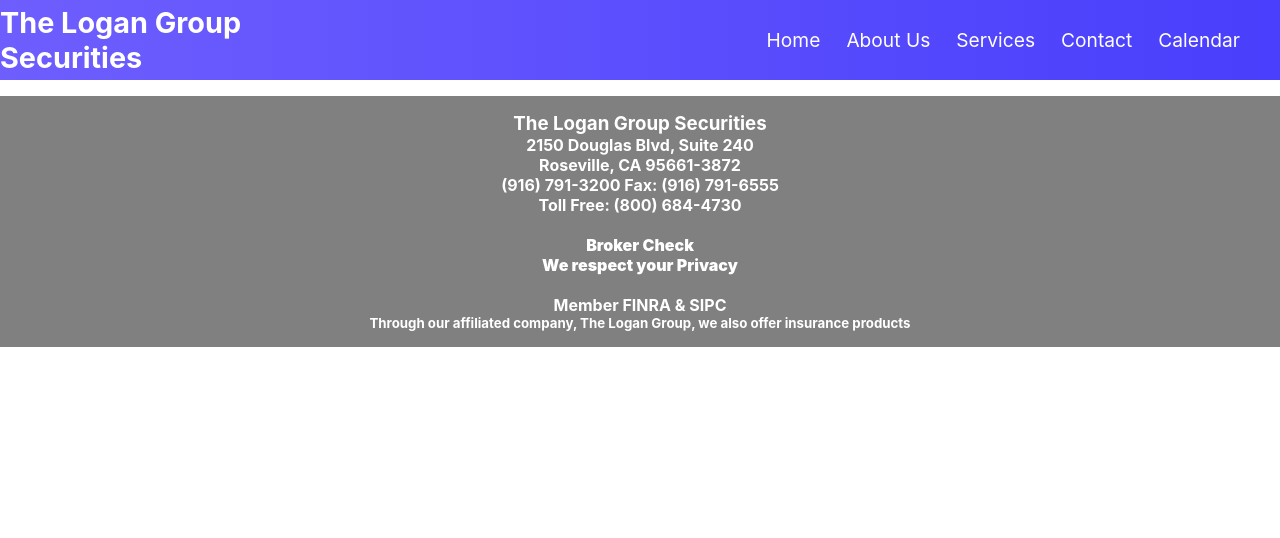
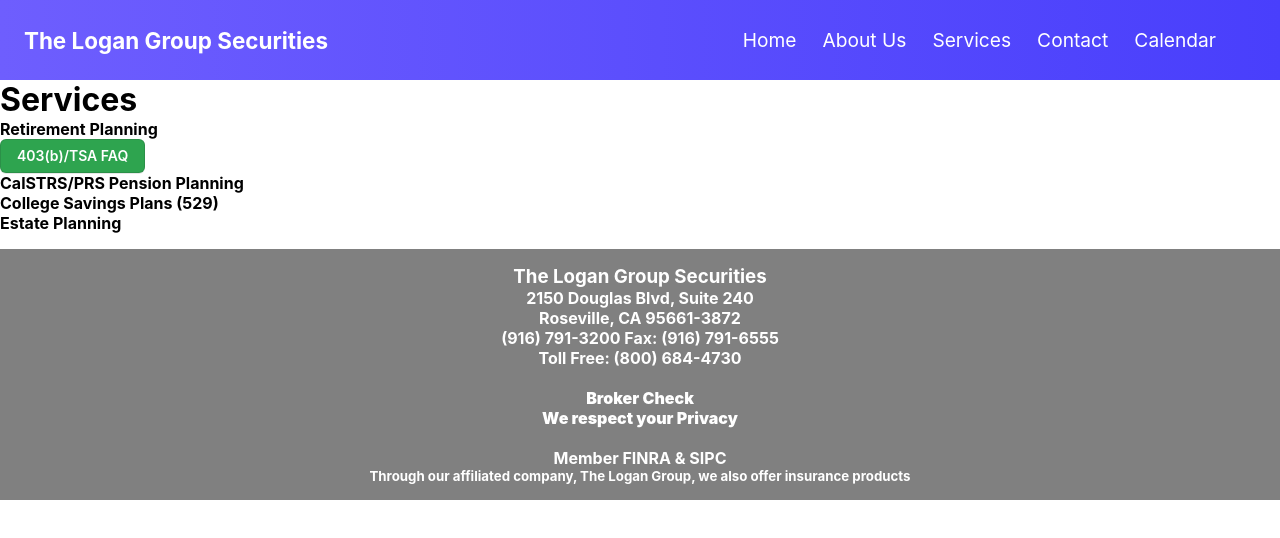
Before and after one commit to ryelow94/logan-group, a React (Create React App) app: page /services in a window 1280 px wide. Shown: the top 538 px of the page. Built offline with nearby package versions, Linux system fonts and the light colour scheme.

Commit message:
started the services page

```diff
--- a/src/App.js
+++ b/src/App.js
@@ -1,6 +1,7 @@
 import React from "react";
 import "./App.css";
 import Navbar from "./components/Navbar";
+import Services from "./components/Services"
 import Contact from "./components/Contact";
 import Footer from "./components/Footer"
 import { BrowserRouter as Router, Switch, Route } from "react-router-dom";
@@ -10,11 +11,14 @@
     <Router>
       <Navbar />
       <main>
-      <Switch>
-            <Route exact path="/contact">
-              <Contact />
+        <Switch>
+          <Route exact path="/services">
+            <Services/>
             </Route>
-          </Switch>
+          <Route exact path="/contact">
+            <Contact />
+          </Route>
+        </Switch>
       </main>
       <Footer />
     </Router>
--- a/src/components/Contact.js
+++ b/src/components/Contact.js
@@ -55,7 +55,8 @@
   });
   return (
     <div className="container">
-      <form ref={form} onSubmit={formik.handleSubmit}>
+      <h1 className="contact-header"> Contact Us</h1>
+      <form className="form" ref={form} onSubmit={formik.handleSubmit}>
         <div>
         {formik.errors.subject ? <div className="required-field">{formik.errors.subject}</div> : null}
           <label htmlFor="subject">Subject </label>
@@ -74,7 +75,7 @@
           <label>Email </label>
           <input type="text" id="email" name="email" value={formik.values.email} onChange={formik.handleChange}/>
           <label>Phone</label>
-          <input type="text" id="phone" name="phone" value={formik.values.phone} onChange={formik.handleChange}/>
+          <input type="text" placeholder="1 (111) 111-1111" id="phone" name="phone" value={formik.values.phone} onChange={formik.handleChange}/>
           {formik.errors.message ? <div className="required-field">{formik.errors.message}</div> : null}
           <label>Message </label>
           <textarea type="text" id="message" name="message" value={formik.values.message} onChange={formik.handleChange} />
--- a/src/components/Navbar.js
+++ b/src/components/Navbar.js
@@ -10,7 +10,7 @@
   render() {
     return (
       <nav className="NavbarItems">
-        <h1 className="navbar-logo">The Logan Group Securities</h1>
+        <h3 className="navbar-logo">The Logan Group Securities</h3>
         <div className="menu-icon" onClick={this.handleClick}>
           <i
             className={this.state.clicked ? "fas fa-times" : "fas fa-bars"}
--- /dev/null
+++ b/src/components/ServiceItem.js
@@ -0,0 +1,23 @@
+export const ServiceItems = [
+    {
+        title: "Retirement Planning",
+        description:"",
+        tsafaq: "403(b)/TSA FAQ",
+        cName: "service-item"
+    },
+    {
+        title:"CalSTRS/PRS Pension Planning",
+        description:"",
+        cName:"service-item"
+    },
+    {
+        title:"College Savings Plans (529)",
+        description:"",
+        cName:"service-item"
+    },
+    {
+        title:"Estate Planning",
+        description:"",
+        cName:"service-item"
+    }
+]
--- /dev/null
+++ b/src/components/Services.css
@@ -0,0 +1,54 @@
+.service-item{
+
+}
+/* CSS */
+.faq-button {
+  appearance: none;
+  background-color: #2ea44f;
+  border: 1px solid rgba(27, 31, 35, .15);
+  border-radius: 6px;
+  box-shadow: rgba(27, 31, 35, .1) 0 1px 0;
+  box-sizing: border-box;
+  color: #fff;
+  cursor: pointer;
+  display: inline-block;
+  font-family: -apple-system,system-ui,"Segoe UI",Helvetica,Arial,sans-serif,"Apple Color Emoji","Segoe UI Emoji";
+  font-size: 14px;
+  font-weight: 600;
+  line-height: 20px;
+  padding: 6px 16px;
+  position: relative;
+  text-align: center;
+  text-decoration: none;
+  user-select: none;
+  -webkit-user-select: none;
+  touch-action: manipulation;
+  vertical-align: middle;
+  white-space: nowrap;
+}
+
+.faq-button:focus:not(:focus-visible):not(.focus-visible) {
+  box-shadow: none;
+  outline: none;
+}
+
+.faq-button:hover {
+  background-color: #2c974b;
+}
+
+.faq-button:focus {
+  box-shadow: rgba(46, 164, 79, .4) 0 0 0 3px;
+  outline: none;
+}
+
+.faq-button:disabled {
+  background-color: #94d3a2;
+  border-color: rgba(27, 31, 35, .1);
+  color: rgba(255, 255, 255, .8);
+  cursor: default;
+}
+
+.faq-button:active {
+  background-color: #298e46;
+  box-shadow: rgba(20, 70, 32, .2) 0 1px 0 inset;
+}
--- /dev/null
+++ b/src/components/Services.js
@@ -0,0 +1,52 @@
+import React, { Component } from "react";
+import { ServiceItems } from "./ServiceItem";
+import "./Services.css";
+import { Link } from "react-router-dom";
+import { Faq } from "./Tsafaq";
+
+class Services extends Component {
+  state = { clicked: false };
+  handleClick = () => {
+    this.setState({ clicked: !this.state.clicked });
+  };
+  render() {
+    return (
+      <div>
+        <h1>Services</h1>
+        <container className="card">
+          {ServiceItems.map((item, index) => {
+            return (
+              <div className={item.cName}>
+                <h4> {item.title}</h4>
+                <h5>{item.description}</h5>
+                {item.tsafaq ? (
+                  <div>
+                    <button className="faq-button" onClick={this.handleClick}>{item.tsafaq}</button>
+                    {this.state.clicked ? (
+                      <div>
+                        <h5>
+                          {Faq.map((item, index) => {
+                            return (
+                              <div className="faq">
+                                <p>{item.Q}</p>
+                                <br></br>
+                                <p>{item.A}</p>
+                                <br></br>
+                              </div>
+                            );
+                          })}
+                        </h5>
+                      </div>
+                    ) : null}
+                  </div>
+                ) : null}
+              </div>
+            );
+          })}
+        </container>
+      </div>
+    );
+  }
+}
+
+export default Services;
--- /dev/null
+++ b/src/components/Tsafaq.js
@@ -0,0 +1,30 @@
+export const Faq = [
+    {
+        Q:"Q: What is a 403(b) savings account?",
+        A:"A: Aso known as a tax sheltered annuity(TSA), a 403b is an automatic savings plan that you can set up through your payroll department and allows you to save for retirement before state or federal taxes (tax deferred). In effect a 403(b) allows you to save for retirement while simultaneously lowering your taxable income."
+    },
+    {
+        Q: "Q: Who is eligible?",
+        A: "A: Employees of religious, charitable, educational, scientific, and literary organizations described in IRC Sec. 501 (c)(3) or public school systems."
+    },
+    {
+        Q: "Q: How much can I contribute yearly?",
+        A: "A: The limit on elective salary deferrals - the most an employee can contribute to a 403(b) account out of salary - is $19,500 in 2020 and 2021. Employees who are age 50 or over at the end of the calendar year can also make catch-up contributions of $6,500 in 2020 and 2021 ($6,000 in 2015 - 2019) beyond the basic limit on elective deferrals."
+    },
+    {
+        Q:"Q: When can I start investing in a 403(b)?",
+        A:"A: At anytime during the year; however, the salary reduction agreement must be submitted to your employer before the retirement savings reductions can go into effect."
+    },
+    {
+        Q:"Q: Which types of investments can I put in my 403(b)?",
+        A:"A: Funds may be invested in either annuities (fixed or variable and individual or group) or custodial accounts invested in mutual funds."
+    },
+    {
+        Q:"Q: Can I borrow from my 403(b) account?",
+        A:"A: Yes, participants can borrow funds from their 403b and later restore them without incurring a tax or penalty, if established conditions are met regarding maximum loan amount, amortization requirements, time period for repayments, etc."
+    },
+    {
+        Q:"Q: What is the penalty for early withdrawls (before age 59 1/2)",
+        A:'A: There is a 10% penalty for early withdrawal of qualified retirement funds prior to age 59 1/2 and all withdrawals are taxed as ordinary income. That is unless the distributions are rolled-over to another qualified retirement plan. Other exceptions include: if the annuitant is totally disabled, separates from service (after age 55), or dies. Also, the salary reduction amounts (but not the earnings) are available for "financial hardship" use e.g., an immediate and heavy financial need which cannot be met with other assets.'
+    }
+]
```
Also changed, not shown: src/components/Contact.css (line endings or trailing spaces).
